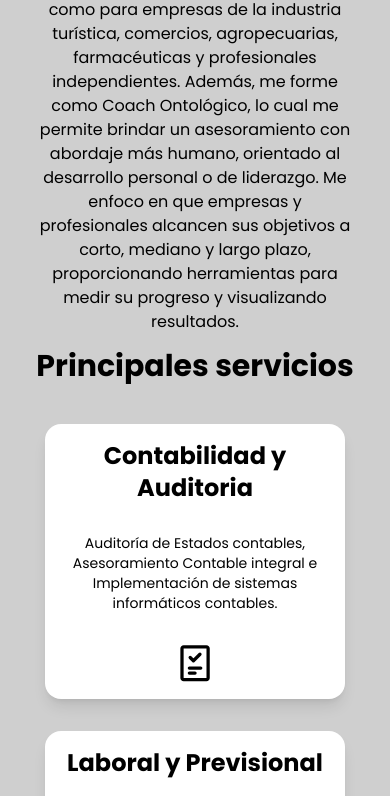
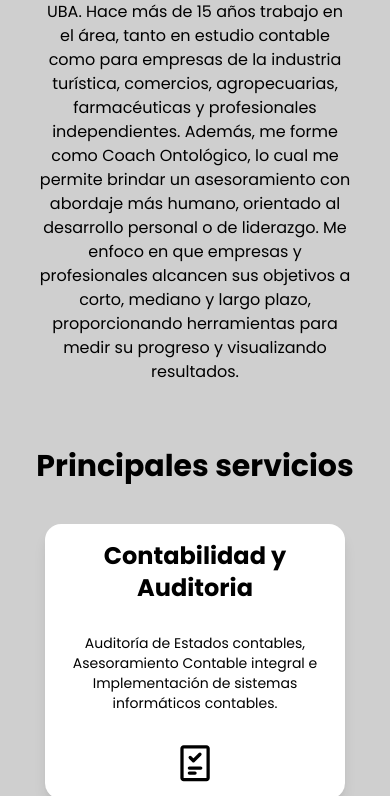
Before and after one commit to tomaslami/consul-app, an Astro site: page / in a window 390 px wide. Shown: the part 480-1276 px from the top of the page. Built offline with nearby package versions, Linux system fonts and the light colour scheme; Astro itself is replaced by a stand-in of ours.

Commit message:
styles changes

```diff
--- a/src/components/AboutMe.astro
+++ b/src/components/AboutMe.astro
@@ -1,6 +1,6 @@
 <div
   id="sobremi"
-  class="w-full h-[500px] md:h-[550px] 2xl:h-[900px] lg:pl-32 flex flex-col lg:flex-row justify-center items-center bg-[#cfcfcf]"
+  class="w-full h-[600px] md:h-[550px] 2xl:h-[900px] lg:pl-32 flex flex-col lg:flex-row justify-center items-center bg-[#cfcfcf]"
 >
   <div
     class="lg:w-1/2 w-full h-4/6 flex flex-col justify-center items-center gap-2 md:gap-5 lg:pb-[100px]"
```
